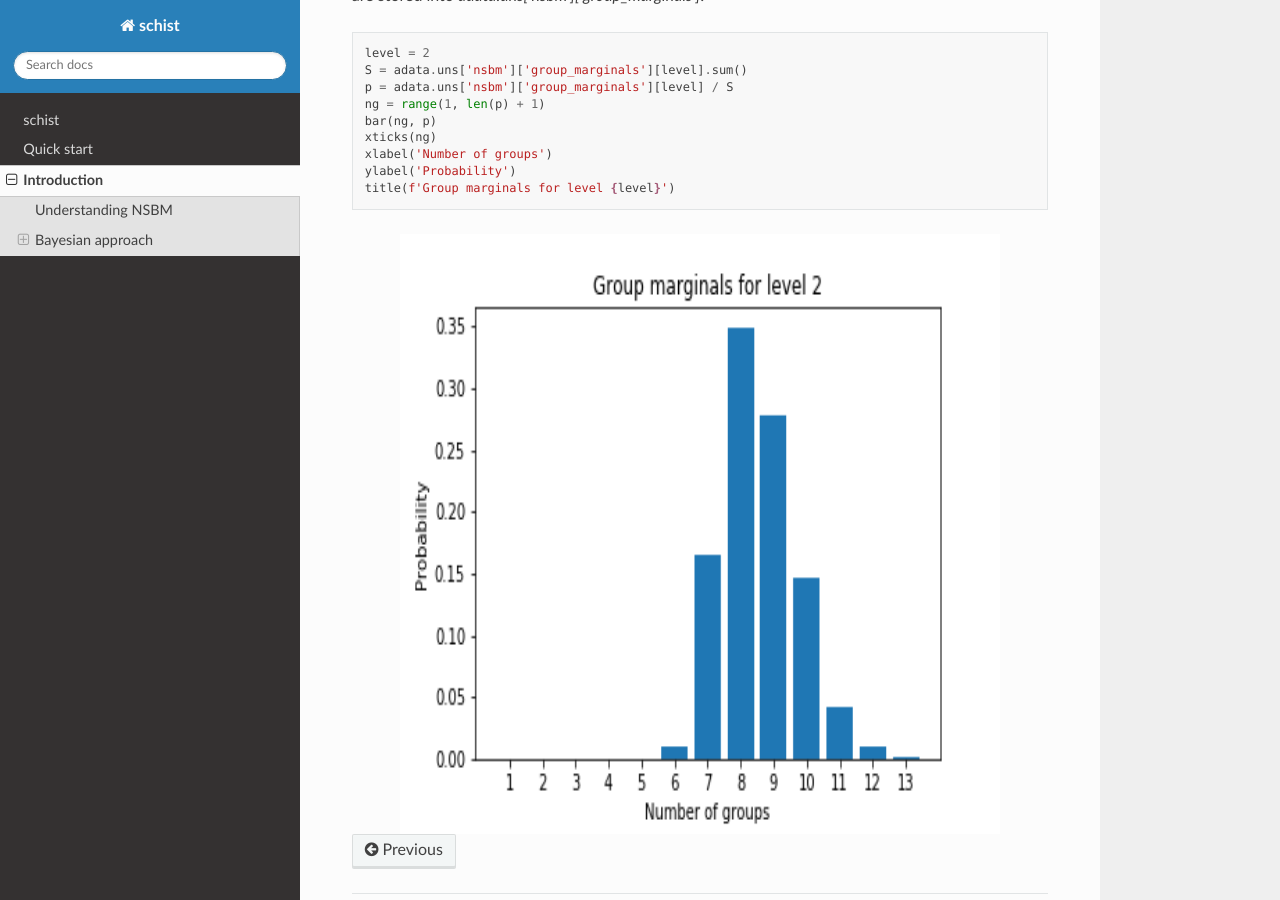
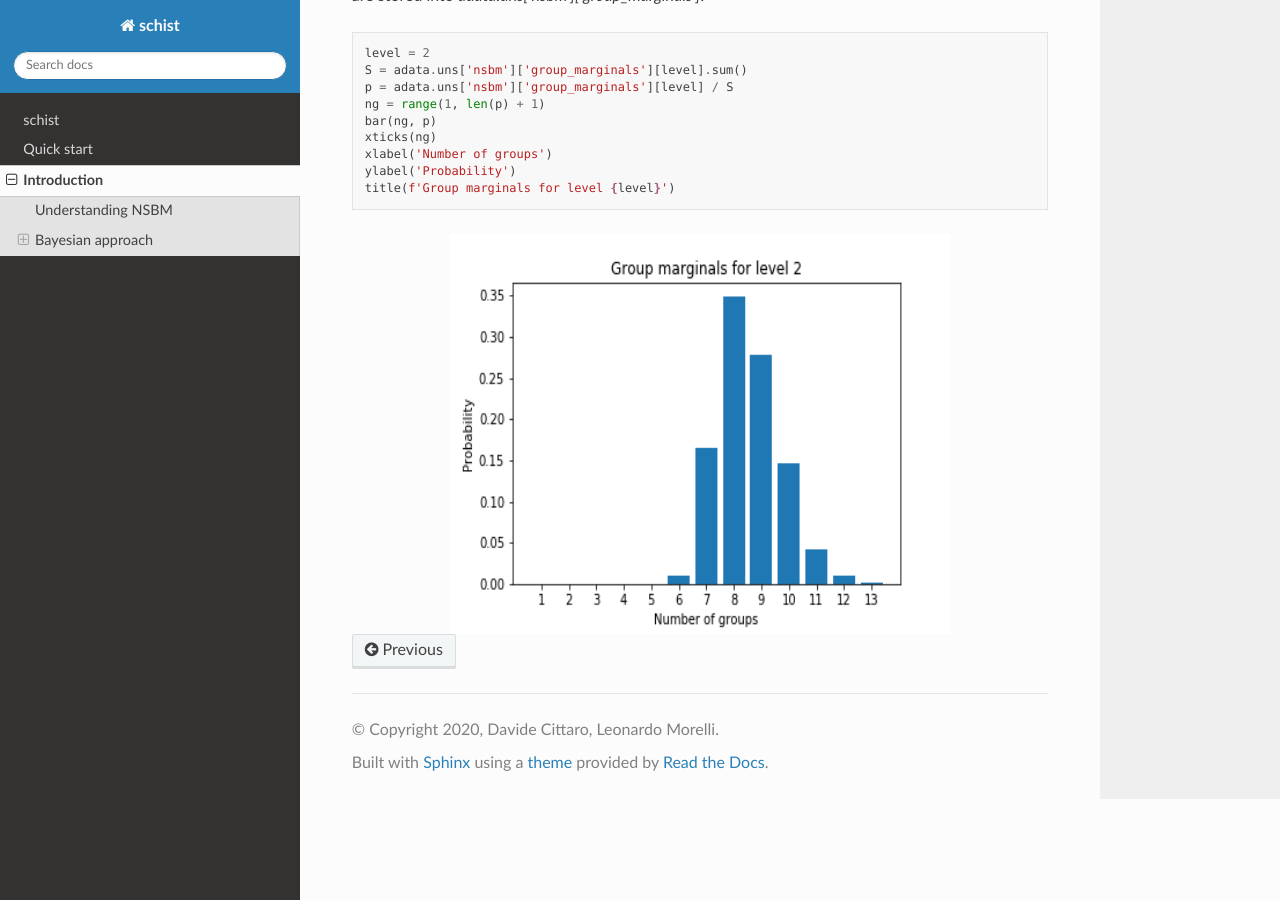
Before and after one commit to dawe/schist, a Sphinx documentation site: the page built from docs/intro.rst, in a window 1280 px wide and 900 px high, scrolled down 1721 px. Built offline with Sphinx 7.4.7 and the Read the Docs theme 2.0.0, drawn with Linux system fonts in a browser that asks for light colours.

Commit message:
first docs

```diff
--- a/docs/intro.rst
+++ b/docs/intro.rst
@@ -57,7 +57,7 @@ an additional step (with fixed number of iterations) is added to execution. Duri
 	title(f'Group marginals for level {level}')
 
 .. image:: ./figures/gm.png
-    :width: 600px
+    :width: 500px
     :align: center
-    :height: 600px
+    :height: 400px
     :alt: alternate text
```
